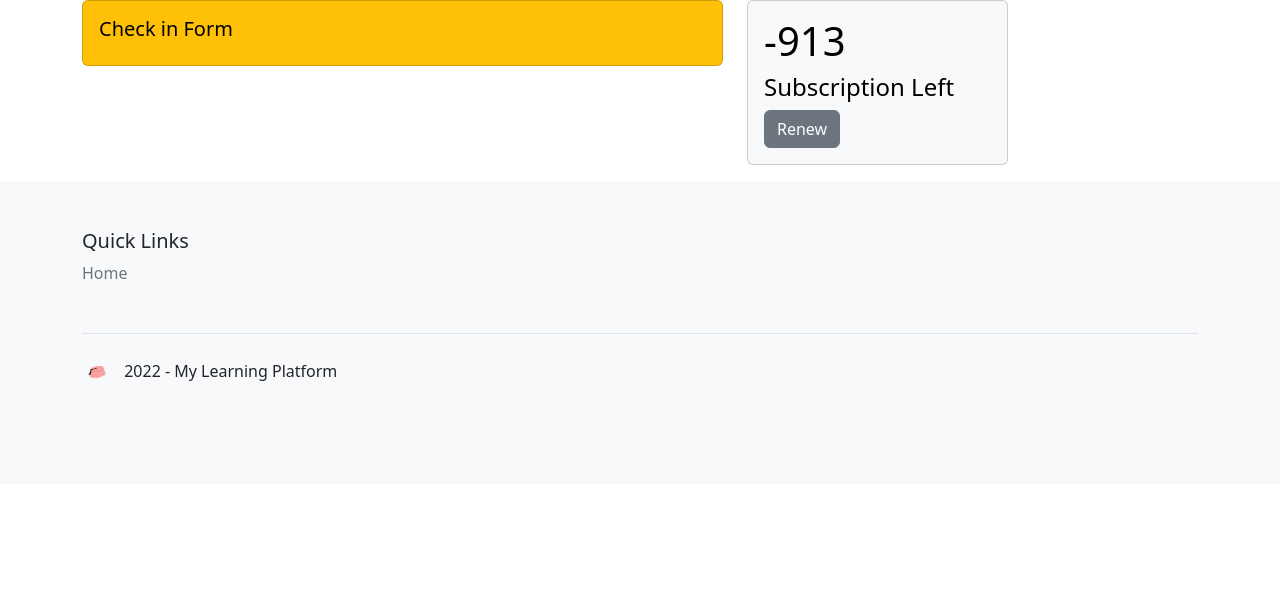
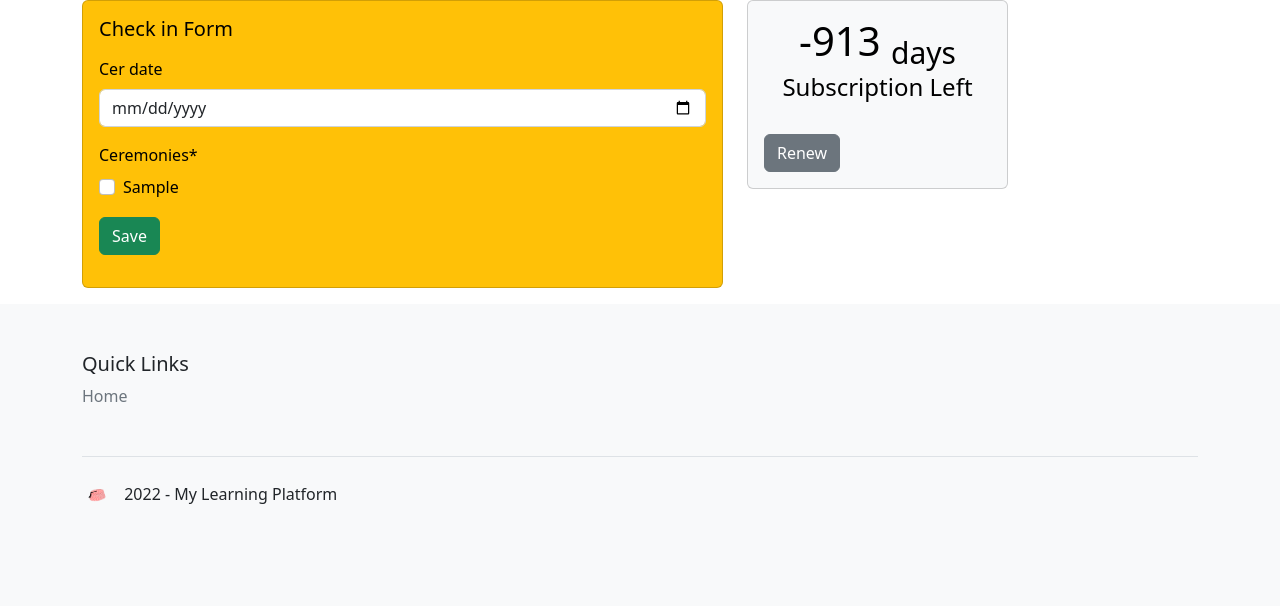
Before and after one commit to bitFez/HTMX_CRUD_Operations, a Django app: page / in a window 1280 px wide. Shown: the part 76-682 px from the top of the page. Run offline with Django 4.2, Linux system fonts and the light colour scheme; a user stored in the database is signed in; tables that the repository leaves empty hold one stand-in row (values such as "Sample post"); some libraries are stand-ins or nearby versions.

Commit message:
Completed frontpage form

```diff
--- a/core/settings.py
+++ b/core/settings.py
@@ -30,6 +30,10 @@ INSTALLED_APPS = [
     'django.contrib.sessions',
     'django.contrib.messages',
     'django.contrib.staticfiles',
+
+    # add ons
+    'crispy_forms',
+    "crispy_bootstrap5",
 
     # My apps
     'profiles',
@@ -108,7 +112,9 @@ USE_I18N = True
 USE_TZ = True
 LOGIN_REDIRECT_URL = "/"
 LOGOUT_REDIRECT_URL = "/"
+CRISPY_ALLOWED_TEMPLATE_PACKS = "bootstrap5"
 
+CRISPY_TEMPLATE_PACK = "bootstrap5"
 # Static files (CSS, JavaScript, Images)
 # https://docs.djangoproject.com/en/4.0/howto/static-files/
 STATIC_URL = 'static/'
--- a/profiles/forms.py
+++ b/profiles/forms.py
@@ -1,8 +1,29 @@
+from dataclasses import fields
 from django.forms import ModelForm,widgets
 from django.contrib.auth.forms import UserCreationForm
 
-from .models import UserProfile
+from .models import UserProfile, Ceremonies, CeremonyChoices
 from django import forms
+
+class CeremonyForm(forms.ModelForm):
+    class Meta:
+        model = Ceremonies
+        fields = ["cer_date", "ceremonies"]
+        labels = {
+            'Choose ceremony date': 'Ceremonies Attended',
+        }
+        widgets = {
+            'cer_date': forms.DateInput(
+        format=('%d-%m-%Y'),
+        attrs={'class': 'form-control',
+               'placeholder': 'Select a date',
+               'type': 'date',
+               'label':"Choose a date"
+              })
+        }
+    cer_date = forms.DateInput()
+    ceremonies = forms.ModelMultipleChoiceField(queryset=CeremonyChoices.objects.all(), widget=forms.CheckboxSelectMultiple(attrs={'placeholder': 'Choose Ceremonies'}))
+
 
 class UserEditForm(forms.ModelForm):
     # username = forms.CharField(widget=forms.TextInput())
--- a/profiles/templates/profiles/home.html
+++ b/profiles/templates/profiles/home.html
@@ -1,5 +1,6 @@
 {% extends 'base.html' %}
 {% load static %}
+{% load crispy_forms_tags %}
 
 {% block content %}
 
@@ -8,16 +9,29 @@
             <div class="card text-bg-warning mb-3" style="width: 100%;">
                 <div class="card-body">
                   <h5 class="card-title">Check in Form</h5>
-                  <p class="card-text"></p>
+                  <p class="card-text">
+                    <form method=".">
+                        {% csrf_token %}
+                        {{ form |crispy}}
+                    <button class="btn btn-success" type="submit">Save</button>
+                    </form>
+
+                  </p>
                 </div>
             </div>
         </div>
         <div class="col-3">
             <div class="card text-bg-light mb-3" style="width: 100%;">
                 <div class="card-body">
-                    <h1>{{days}}</h1>
-                  <h4>Subscription Left</h4>
-                  <a href="" class="btn btn-secondary">Renew</a>
+                    <div class="row">
+                        <h1 class="text-center">{{days}} <sub>days</sub> </h1></div>
+
+                  <h4 class="text-center">Subscription Left</h4>
+                  <br>
+                  <div class="text-right">
+                    <button href="" class="btn btn-secondary ">Renew</button>
+                  </div>
+
                 </div>
             </div>
         </div>
--- a/profiles/views.py
+++ b/profiles/views.py
@@ -6,10 +6,13 @@ from django.http import HttpResponseRedirect
 from django.urls import reverse
 from django.contrib.auth.decorators import login_required
 from datetime import datetime
-from. forms import UserEditForm
+from. forms import UserEditForm, CeremonyForm
 from .models import UserProfile
 # Create your views here.
+
+@login_required(login_url='accounts/login')
 def home(request):
+    form = CeremonyForm()
     user = get_object_or_404(UserProfile, pk=request.user.pk)
     def days_until(date):
         delta = datetime.date(date) - datetime.now().date()
@@ -17,7 +20,7 @@ def home(request):
     d1 = user.subs_end_date
     days = days_until(d1)
 
-    context = {'user': user, 'days':days}
+    context = {'user': user, 'days':days, 'form':form}
     return render(request, 'profiles/home.html', context)
 
 def daily_checkin(request):
```
